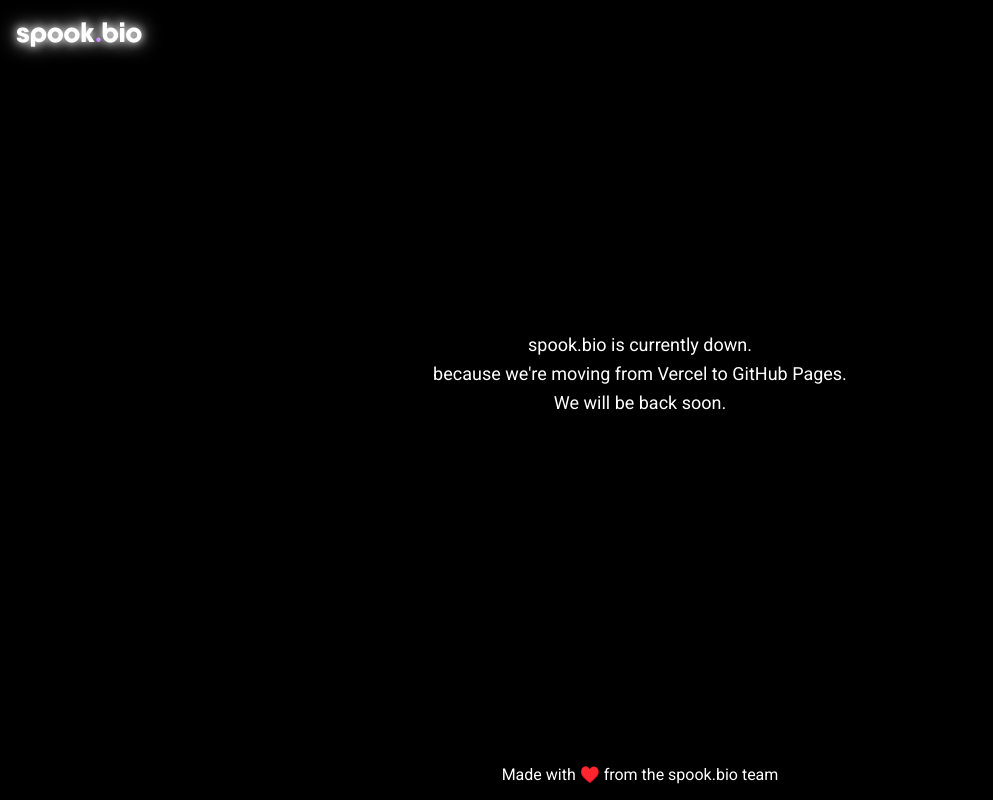
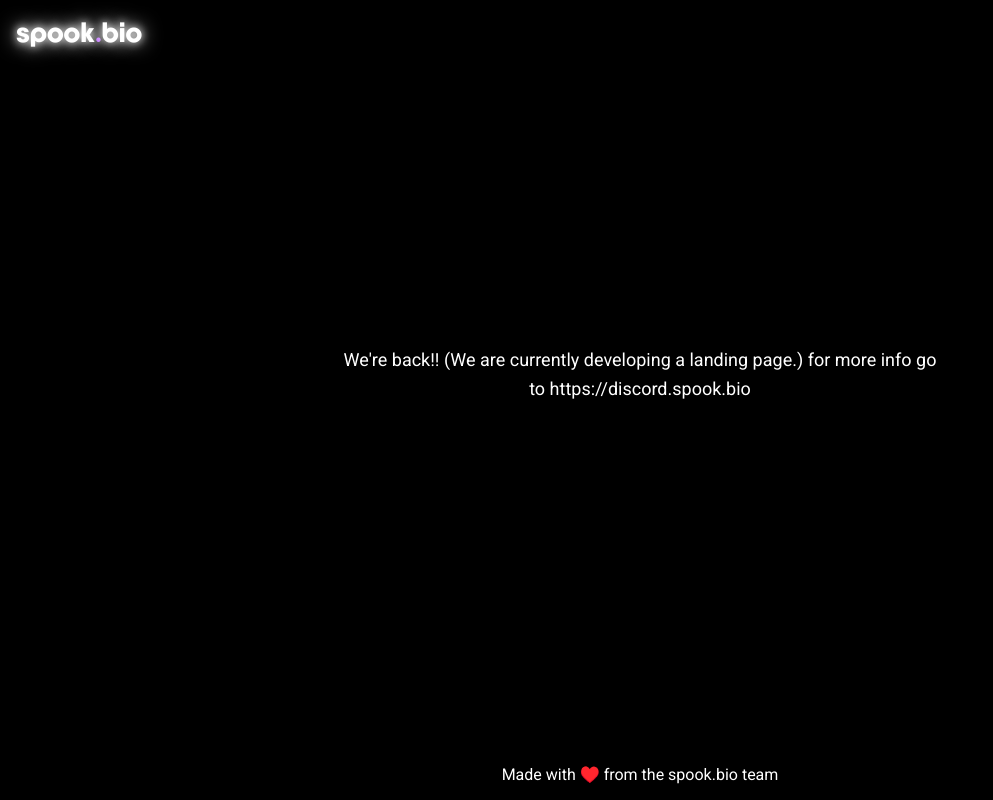
Before and after one commit to our-websites/spook.bio, a plain HTML site: page index.html in a window 1280 px wide. Shown: the whole page, without its empty margins (0-993 px from the left). Drawn offline with Linux system fonts and the light colour scheme.

Commit message:
Update index.html

```diff
--- a/index.html
+++ b/index.html
@@ -78,9 +78,7 @@
 
   <div class="container">
     <div class="main-message">
-      spook.bio is currently down.<br>
-      because we're moving from Vercel to GitHub Pages.<br>
-      We will be back soon.
+      We're back!! (We are currently developing a landing page.) for more info go to https://discord.spook.bio
     </div>
   </div>
 
```
